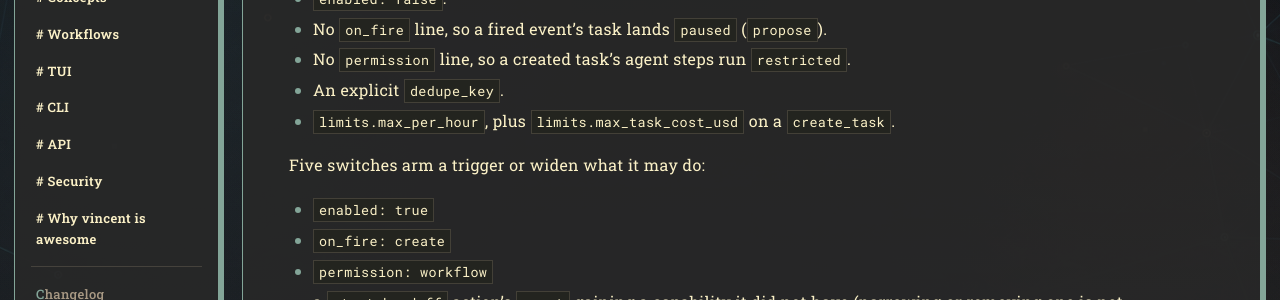
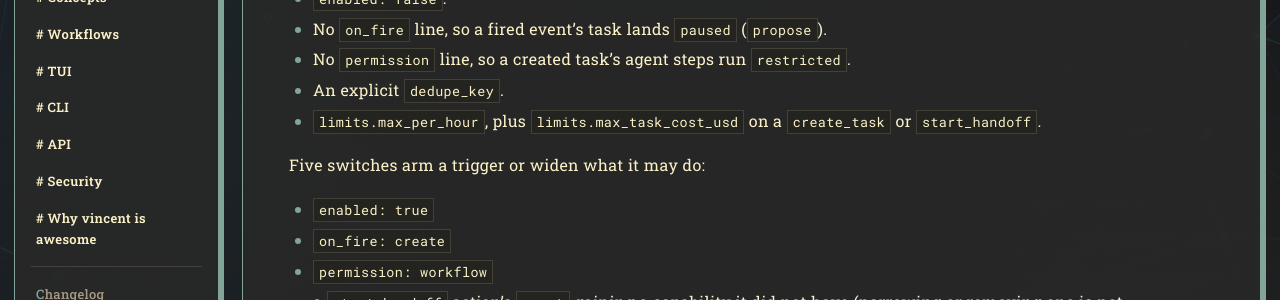
Before and after one commit to lezli01/vincent, a Jekyll site: the page built from skills/vincent-triggers/SKILL.md, in a window 1280 px wide and 900 px high, scrolled down 662 px. Shown: the part 150-450 px from the top of the window. Built offline with Jekyll 4.4.1, drawn with Linux system fonts in a browser that asks for light colours; our own code applies the rules of GitHub Pages for plain Markdown files.

Commit message:
chore(skills): name start_handoff beside create_task for max_task_cost_usd

```diff
--- a/skills/vincent-triggers/SKILL.md
+++ b/skills/vincent-triggers/SKILL.md
@@ -30,7 +30,8 @@ Every trigger you write starts disarmed and bounded:
 - No `on_fire` line, so a fired event's task lands `paused` (`propose`).
 - No `permission` line, so a created task's agent steps run `restricted`.
 - An explicit `dedupe_key`.
-- `limits.max_per_hour`, plus `limits.max_task_cost_usd` on a `create_task`.
+- `limits.max_per_hour`, plus `limits.max_task_cost_usd` on a `create_task` or
+  `start_handoff`.
 
 Five switches arm a trigger or widen what it may do:
 
@@ -467,7 +468,8 @@ Report correctness and safety findings first, then check each trigger for:
 - an explicit `dedupe_key`,
 - `overrun:` on any source that can emit twice about one object, with a
   `concurrency_key:` naming that object and not repeating `dedupe_key`,
-- `limits.max_per_hour`, and `max_task_cost_usd` on a `create_task`,
+- `limits.max_per_hour`, and `max_task_cost_usd` on a `create_task` or
+  `start_handoff`,
 - `issue` or `github_pull` prefill,
 - no `poll_interval` on an `issues` or GitHub source,
 - `allowed_actors` wherever an untrusted GitHub event can match, including a
```
Also changed, not shown: 1 other file.
